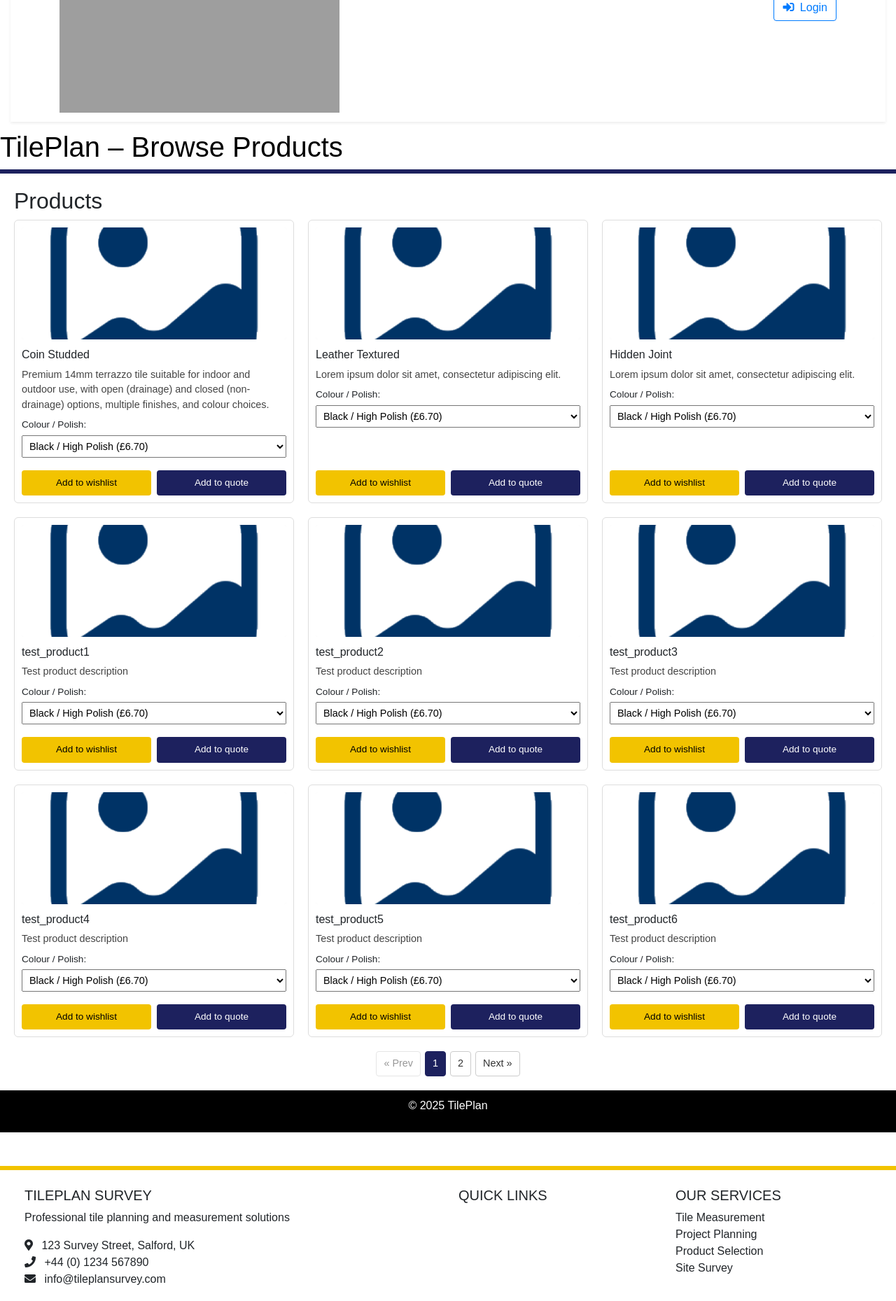
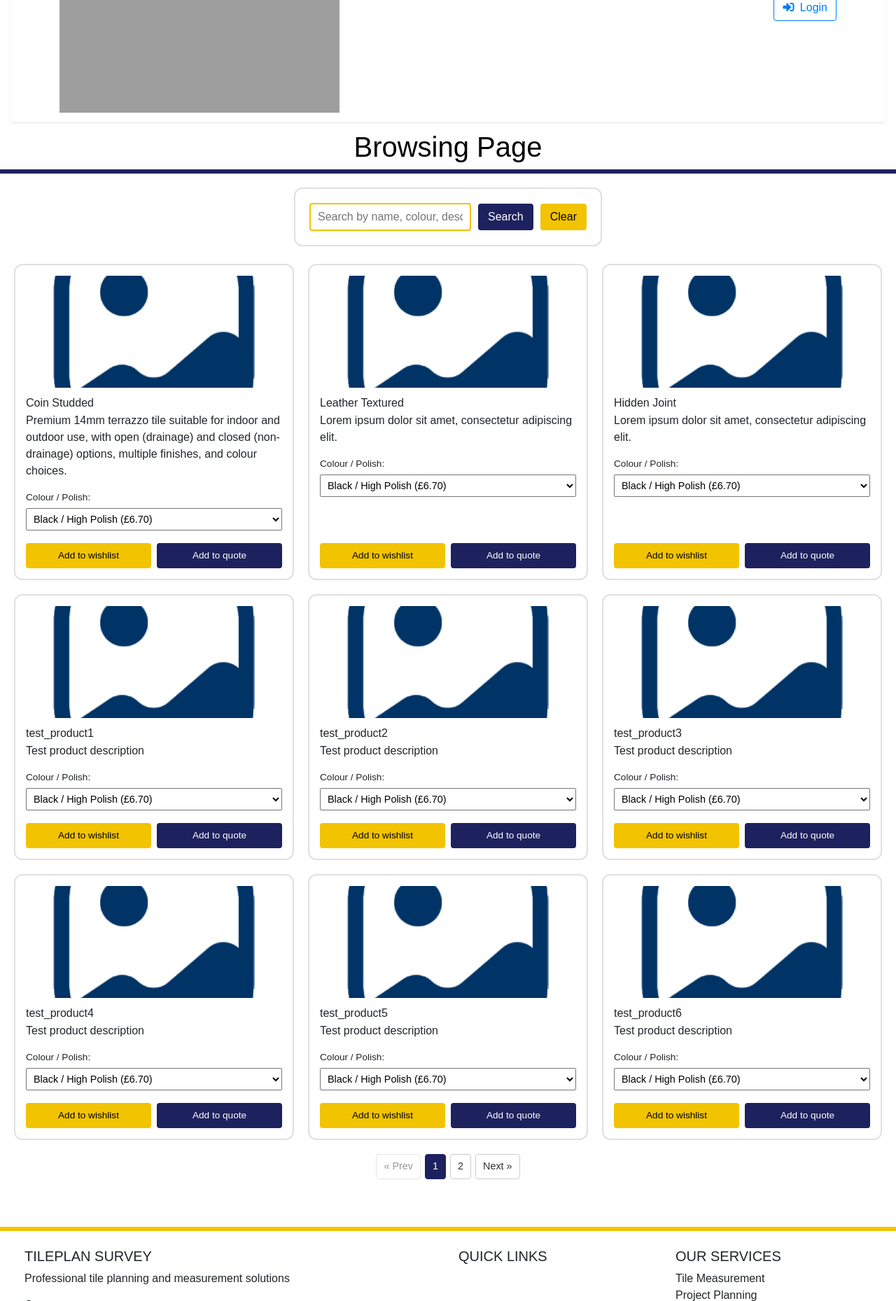
Before and after one commit to NotStarsAligned/Hackcamp-Group21, a PHP site: page /browse in a window 1280 px wide. Shown: the part 152-2011 px from the top of the page at 70% size. Run offline with PHP 8.4, Linux system fonts and the light colour scheme; data comes from the database, SQL or seed files in the repository; some libraries are stand-ins or nearby versions; grey boxes are pictures that could not be loaded.

Commit message:
fixed design for browse.

```diff
--- a/Views/browse.phtml
+++ b/Views/browse.phtml
@@ -4,7 +4,7 @@
 <?php
 require_once __DIR__ . "/../Model/Auth.php";
 require_once __DIR__ . "/../Model/database.php";
-require ("Views/template/header.phtml");
+require("Views/template/header.phtml");
 ?>
 
 <head>
@@ -15,11 +15,24 @@ require ("Views/template/header.phtml");
 <body>
 
 <div id="title">
-    <h1>TilePlan – Browse Products</h1>
+    <h1 style="text-align: center">Browsing Page</h1>
 </div>
 
 <div id="content">
-    <h2>Products</h2>
+
+    <!-- Search bar -->
+    <form method="get" class="product-search">
+
+        <div class="search-controls">
+            <input type="text" name="q"
+                   value="<?php echo htmlspecialchars($view->searchTerm ?? '', ENT_QUOTES); ?>"
+                   placeholder="Search by name, colour, description...">
+
+            <button type="submit">Search</button>
+            <a href="browse.php" class="clear-search">Clear</a>
+        </div>
+    </form>
+
 
     <?php if (empty($view->tiles)): ?>
         <p>No products found.</p>
@@ -27,7 +40,7 @@ require ("Views/template/header.phtml");
         <div class="product-grid">
             <?php foreach ($view->tiles as $tile): ?>
                 <?php
-                $img = $tile['thumbnail_url'] ?: '\images\placeholder_image.png';
+                $img = $tile['thumbnail_url'] ?: '\\images\\placeholder_image.png';
                 $variants = $tile['variants'];
                 ?>
                 <div class="product-card">
@@ -39,7 +52,7 @@ require ("Views/template/header.phtml");
                     <?php if (!empty($variants)): ?>
                         <label>
                             <span class="variant-label">Colour / Polish:</span>
-                            <select class="variant-select">
+                            <select class="variant-select" name="variant_id">
                                 <?php foreach ($variants as $variant): ?>
                                     <?php
                                     $colour = $variant['colour'] ?: 'Unknown colour';
@@ -71,8 +84,15 @@ require ("Views/template/header.phtml");
 
         <!-- Pagination -->
         <div class="pagination">
+            <?php
+            $searchQueryPart = '';
+            if (!empty($view->searchTerm)) {
+                $searchQueryPart = '&amp;q=' . urlencode($view->searchTerm);
+            }
+            ?>
+
             <?php if ($view->page > 1): ?>
-                <a href="?page=<?php echo $view->page - 1; ?>">&laquo; Prev</a>
+                <a href="?page=<?php echo $view->page - 1; ?><?php echo $searchQueryPart; ?>">&laquo; Prev</a>
             <?php else: ?>
                 <span class="disabled">&laquo; Prev</span>
             <?php endif; ?>
@@ -81,12 +101,14 @@ require ("Views/template/header.phtml");
                 <?php if ($p == $view->page): ?>
                     <span class="current"><?php echo $p; ?></span>
                 <?php else: ?>
-                    <a href="?page=<?php echo $p; ?>"><?php echo $p; ?></a>
+                    <a href="?page=<?php echo $p; ?><?php echo $searchQueryPart; ?>">
+                        <?php echo $p; ?>
+                    </a>
                 <?php endif; ?>
             <?php endfor; ?>
 
             <?php if ($view->page < $view->totalPages): ?>
-                <a href="?page=<?php echo $view->page + 1; ?>">Next &raquo;</a>
+                <a href="?page=<?php echo $view->page + 1; ?><?php echo $searchQueryPart; ?>">Next &raquo;</a>
             <?php else: ?>
                 <span class="disabled">Next &raquo;</span>
             <?php endif; ?>
@@ -94,10 +116,6 @@ require ("Views/template/header.phtml");
     <?php endif; ?>
 </div>
 
-<div id="footer">
-    <p>&copy; <?php echo date('Y'); ?> TilePlan</p>
-</div>
-
 </body>
-<?php require ("Views/template/footer.phtml");?>
+<?php require("Views/template/footer.phtml"); ?>
 </html>
--- a/Views/css/my-style.css
+++ b/Views/css/my-style.css
@@ -557,11 +557,14 @@ footer .bottom-bar {
     font-size: 1rem;
 }
 
-.product-card p {
-    margin: 4px 0 8px;
-    font-size: 0.9rem;
-    color: #444;
+/* Make product cards match the search bar styling */
+.product-card {
+    border: 2px solid #e0e0e0 !important;
+    border-radius: 12px !important;
+    padding: 15px;
+    background-color: #fff;
 }
+
 
 .variant-label {
     display: block;
@@ -603,10 +606,12 @@ footer .bottom-bar {
 
 .btn-wishlist:hover {
     background-color: #FFDF4D;
+    transition: all 0.3s ease-in;
 }
 
 .btn-quote:hover {
     background-color: #2F3BB7;
+    transition: all 0.3s ease-in;
 }
 
 /* Pagination styling */
@@ -654,3 +659,144 @@ footer .bottom-bar {
 /* 8888888888888888888888888888888888888888888 */
 /*      Andrew- drop down menu for browse      */
 /* 8888888888888888888888888888888888888888888 */
+
+
+
+/* 888888888888888888888888888888888888888888888 */
+/*      Andrew- search bar stuff for browse      */
+/* 888888888888888888888888888888888888888888888 */
+/* --- Search Bar Styling --- */
+
+/* Center the search bar area */
+.product-search {
+    display: flex;
+    justify-content: center;   /* horizontally center items */
+    align-items: center;        /* vertically align them */
+    gap: 10px;                  /* space between input + buttons */
+    margin-bottom: 25px;        /* keeps the gap above products */
+    width: 100%;
+    text-align: center;
+}
+
+/* Normal state */
+.product-search input[type="text"] {
+    border: 2px solid #f2c300;      /* Yellow outline */
+    padding: 6px 10px;
+    border-radius: 4px;
+    outline: none;
+}
+
+/* When active / clicked / focused */
+.product-search input[type="text"]:focus {
+    border-color: #f2c300;          /* Darker yellow */
+    box-shadow: 0 0 3px #f2c300;
+}
+
+//* --- Search Bar Styling Override --- */
+
+/* Search bar border colours */
+.product-search input[type="text"] {
+    border: 2px solid #f2c300 !important;      /* Yellow outline */
+    padding: 6px 10px;
+    border-radius: 4px;
+    outline: none;
+}
+
+/* When focused */
+.product-search input[type="text"]:focus {
+    border-color: #f2c300 !important;          /* Darker yellow */
+    box-shadow: 0 0 3px #f2c300;
+}
+
+/* --- Search Button Styling Override --- */
+
+.product-search button[type="submit"] {
+    background-color: #1D215E !important;      /* Navy blue */
+    color: white !important;
+    padding: 7px 14px;
+    border: none;
+    border-radius: 4px;
+    cursor: pointer;
+    transition: background-color 0.2s ease;    /* Smooth hover */
+}
+
+/* Hover state */
+.product-search button[type="submit"]:hover {
+    background-color: #2F3BB7 !important;      /* Lighter navy */
+    transition: all 0.3s ease-in;
+}
+
+/* Add spacing below the search bar */
+.product-search {
+    margin-bottom: 25px;   /* increase this value if you want more space */
+}
+
+/* --- Clear Button Styling (Yellow version of search button) --- */
+
+.product-search .clear-search {
+    display: inline-block;
+    background-color: #f2c300 !important;   /* TilePlan yellow */
+    color: #000 !important;                 /* Black text */
+    padding: 7px 14px;
+    border-radius: 4px;
+    text-decoration: none !important;
+    margin-left: 10px;
+    font-weight: 500;
+    cursor: pointer;
+    transition: background-color 0.2s ease;
+}
+
+/* Hover state */
+.product-search .clear-search:hover {
+    background-color: #FFDF4D !important;   /* Darker yellow */
+    transition: all 0.3s ease-in;
+}
+
+/* Wrap input + Search + Clear into an evenly spaced flex row */
+.search-controls {
+    display: flex;
+    align-items: center;
+    gap: 10px;     /* perfect equal spacing */
+}
+
+/* Put label above controls instead of beside them */
+.product-search {
+    flex-direction: column;
+    gap: 6px;      /* space between label and controls */
+}
+
+.product-search .clear-search {
+    display: inline-block;
+    background-color: #f2c300 !important;
+    color: #000 !important;
+    padding: 7px 14px;
+    border-radius: 4px;
+    text-decoration: none !important;
+    margin-left: 0;          /* 👈 changed from 10px to 0 */
+    font-weight: 500;
+    cursor: pointer;
+    transition: background-color 0.2s ease;
+}
+
+/* Full search bar container with curved box */
+.product-search {
+    background: #FFFFFF;          /* light grey background */
+    padding: 20px;
+    border-radius: 12px;          /* curved edges */
+    border: 2px solid #e0e0e0;    /* subtle border */
+    width: fit-content;           /* shrink to content width */
+    margin: 0 auto 25px auto;     /* centered horizontally */
+    display: flex;
+    justify-content: center;
+}
+
+/* Ensure the inside controls stay centered */
+.search-controls {
+    display: flex;
+    align-items: center;
+    gap: 10px;
+}
+
+/* 888888888888888888888888888888888888888888888 */
+/*      Andrew- search bar stuff for browse      */
+/* 888888888888888888888888888888888888888888888 */
--- a/browse.php
+++ b/browse.php
@@ -17,25 +17,73 @@ try {
     die('DB connection failed: ' . htmlspecialchars($e->getMessage()));
 }
 
+// --- SEARCH TERM ---
+$searchTerm = isset($_GET['q']) ? trim($_GET['q']) : '';
+$view->searchTerm = $searchTerm;
+
 // --- PAGINATION SETTINGS ---
 $itemsPerPage = 9; // 3 wide grid x 3 rows
 $page = isset($_GET['page']) ? max(1, (int)$_GET['page']) : 1;
 $offset = ($page - 1) * $itemsPerPage;
 
-// --- COUNT TOTAL TILE PRODUCTS ---
-$totalStmt = $pdo->query("SELECT COUNT(*) FROM products WHERE category = 'tile'");
-$view->totalProducts = (int)$totalStmt->fetchColumn();
+// --- COUNT TOTAL TILE PRODUCTS (WITH OPTIONAL SEARCH) ---
+if ($searchTerm !== '') {
+    $countSql = "
+        SELECT COUNT(*)
+        FROM products
+        WHERE category = 'tile'
+          AND is_active = 1
+          AND (
+              name           LIKE :term
+              OR description LIKE :term
+              OR colour      LIKE :term
+          )
+    ";
+    $countStmt = $pdo->prepare($countSql);
+    $countStmt->bindValue(':term', '%' . $searchTerm . '%', PDO::PARAM_STR);
+    $countStmt->execute();
+} else {
+    $countStmt = $pdo->query("
+        SELECT COUNT(*)
+        FROM products
+        WHERE category = 'tile'
+          AND is_active = 1
+    ");
+}
+
+$view->totalProducts = (int)$countStmt->fetchColumn();
 $view->totalPages = max(1, (int)ceil($view->totalProducts / $itemsPerPage));
 $view->page = $page;
 
-// --- FETCH PRODUCTS FOR CURRENT PAGE ---
-$productStmt = $pdo->prepare("
-    SELECT id, name, description, thumbnail_url
+// --- FETCH PRODUCTS FOR CURRENT PAGE (WITH OPTIONAL SEARCH) ---
+$productSql = "
+    SELECT id, name, description, thumbnail_url, colour
     FROM products
     WHERE category = 'tile'
+      AND is_active = 1
+";
+
+if ($searchTerm !== '') {
+    $productSql .= "
+      AND (
+          name           LIKE :term
+          OR description LIKE :term
+          OR colour      LIKE :term
+      )
+    ";
+}
+
+$productSql .= "
     ORDER BY id
     LIMIT :limit OFFSET :offset
-");
+";
+
+$productStmt = $pdo->prepare($productSql);
+
+if ($searchTerm !== '') {
+    $productStmt->bindValue(':term', '%' . $searchTerm . '%', PDO::PARAM_STR);
+}
+
 $productStmt->bindValue(':limit', $itemsPerPage, PDO::PARAM_INT);
 $productStmt->bindValue(':offset', $offset, PDO::PARAM_INT);
 $productStmt->execute();
```
